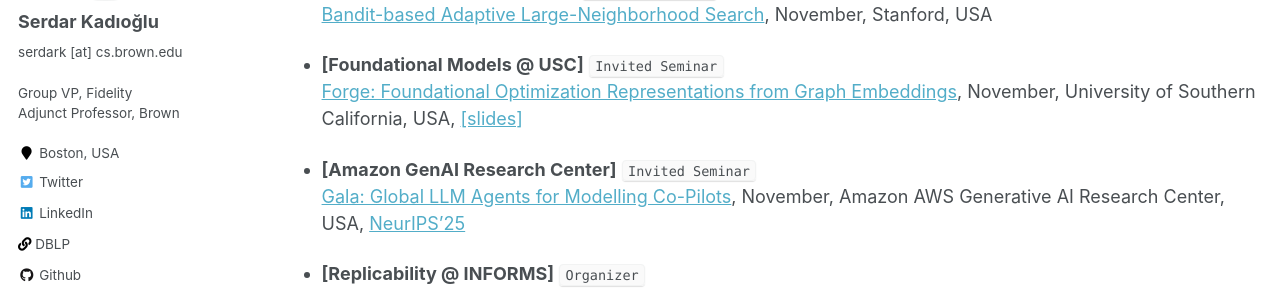
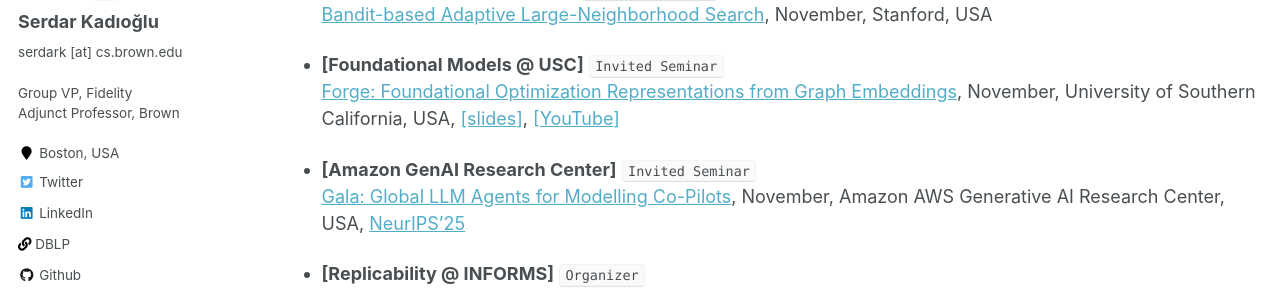
Before and after one commit to skadio/skadio.github.io, a Jekyll site: the page built from _pages/talks.md, in a window 1280 px wide and 900 px high. Shown: the part 312-603 px from the top of the window. Built offline with Jekyll 4.4.1, drawn with Linux system fonts in a browser that asks for light colours.

Commit message:
Update USC seminar entry with YouTube link
Added YouTube link to the USC seminar entry.

```diff
--- a/_pages/talks.md
+++ b/_pages/talks.md
@@ -15,7 +15,7 @@ author_profile: true
    [Bandit-based Adaptive Large-Neighborhood Search](https://www.ijcai.org/proceedings/2025/286), November, Stanford, USA
 
 * **[Foundational Models @ USC]** `Invited Seminar`\
-   [Forge: Foundational Optimization Representations from Graph Embeddings](https://viterbischool.usc.edu/events/?events_id=107249), November, University of Southern California, USA, [[slides]](https://nbviewer.org/github/skadio/skadio.github.io/blob/master/files/2025_USC_Forge_Kadioglu.pdf)
+   [Forge: Foundational Optimization Representations from Graph Embeddings](https://viterbischool.usc.edu/events/?events_id=107249), November, University of Southern California, USA, [[slides]](https://nbviewer.org/github/skadio/skadio.github.io/blob/master/files/2025_USC_Forge_Kadioglu.pdf), [[YouTube]](https://youtu.be/TbhMTlekcoI?si=vHRKg08Y6V04-fQ-)
 
 * **[Amazon GenAI Research Center]** `Invited Seminar`\
    [Gala: Global LLM Agents for Modelling Co-Pilots](https://nbviewer.org/github/skadio/skadio.github.io/blob/master/files/2025_Amazon_Global_LLM_Agents_Kadioglu.pdf), November, Amazon AWS Generative AI Research Center, USA, [NeurIPS'25](https://arxiv.org/abs/2509.08970)
```
